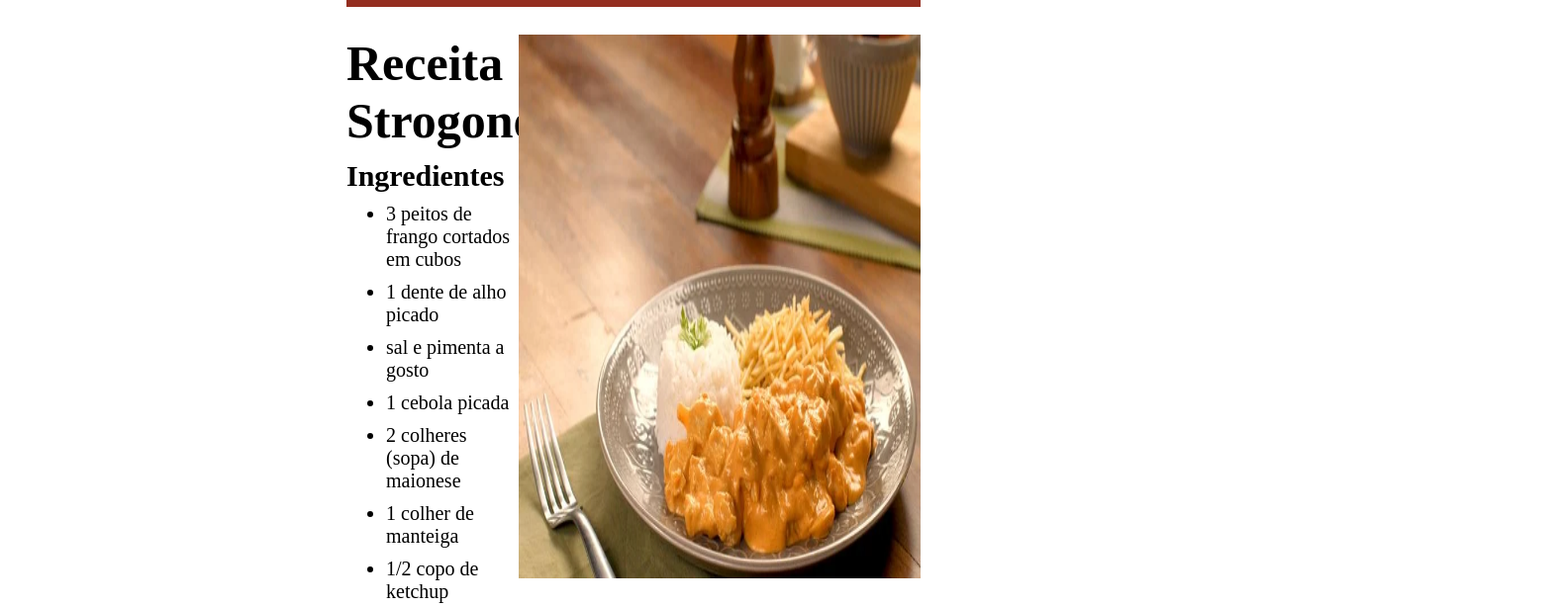
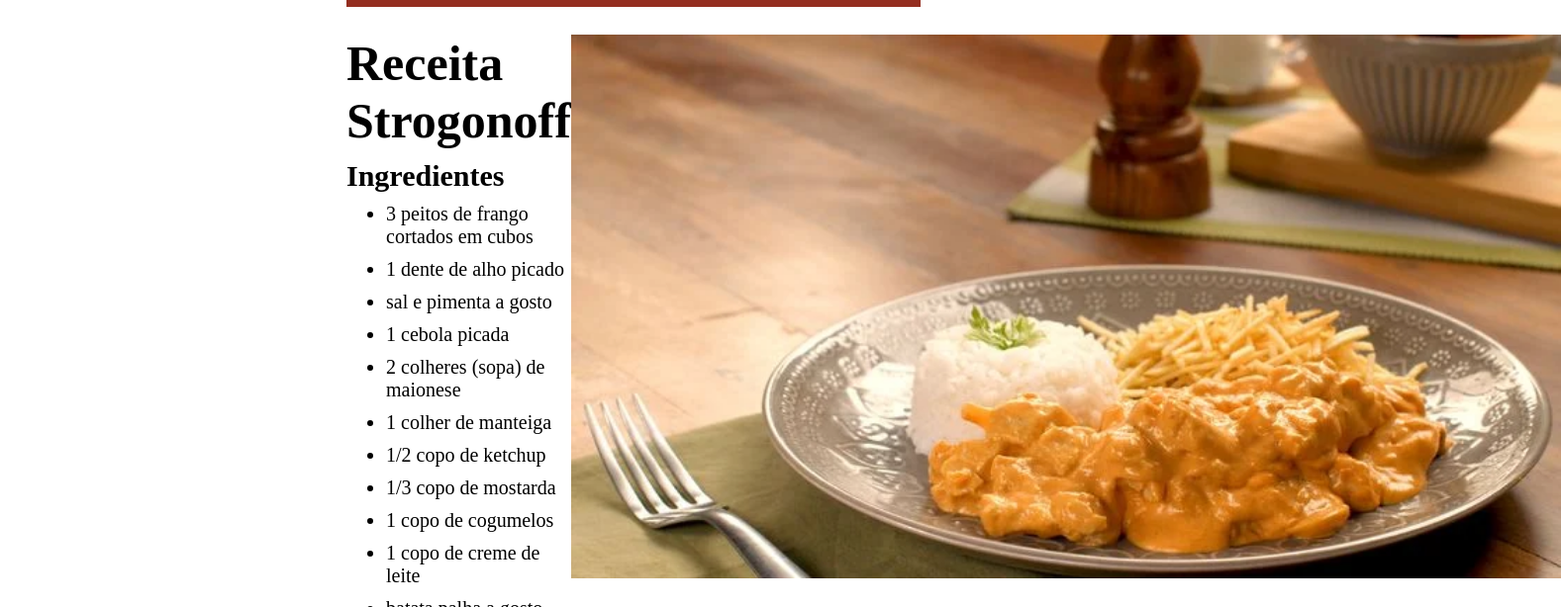
Before and after one commit to ViniciusAy/ReceitasDB, a plain HTML site: page receita1.html in a window 1280 px wide. Shown: the part 115-729 px from the top of the page at 99% size, 1577 px wide, since content can reach past the window. Drawn offline with Linux system fonts and the light colour scheme.

Commit message:
fixed grid template columns

```diff
--- a/style.css
+++ b/style.css
@@ -112,7 +112,7 @@ body img#pratos{
 /* Recipes Pages */
 #recipe{
     display: grid;
-    grid-template-columns: 30% 70%;
+    grid-template-columns: 1fr 100rem;
     grid-template-areas: 'A B';
 }
 
```
